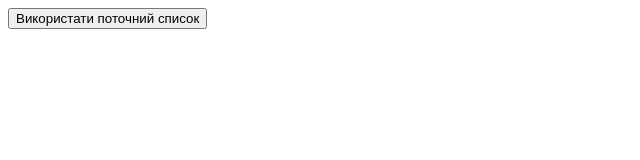
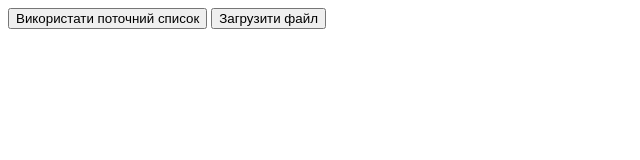
Before and after one commit to Diesel0112/Internship, a plain HTML site: page index.html in a window 1280 px wide. Shown: the whole page, without its empty margins (0-640 px from the left). Drawn offline with Linux system fonts and the light colour scheme.

Commit message:
modified

```diff
--- a/index.html
+++ b/index.html
@@ -7,7 +7,8 @@
 <body>
 	<button onclick='show()'>Використати поточний список</button>
 	<p id="out" style="display: none"></p>
-
+	<button id="btn" style="display: " onclick='dfile()'>Загрузити файл</button>
+	<p id='text1'></p>
 <script>
 function show(){
 	if(document.getElementById('out').style.display = 'none') {document.getElementById('out').style.display = ' block'};
@@ -65,7 +66,10 @@ for (key in University) {
 }
 document.getElementById('out').innerHTML += "<h2>Internship student's :</h2>";
 aaaa(Intership);
-
+function dfile(){
+	document.getElementById("text1").innerHTML = "<input name='myFile' type='file'>";
+	document.getElementById("btn").style.display = "none";
+}
 </script>
 
 </body>
```
